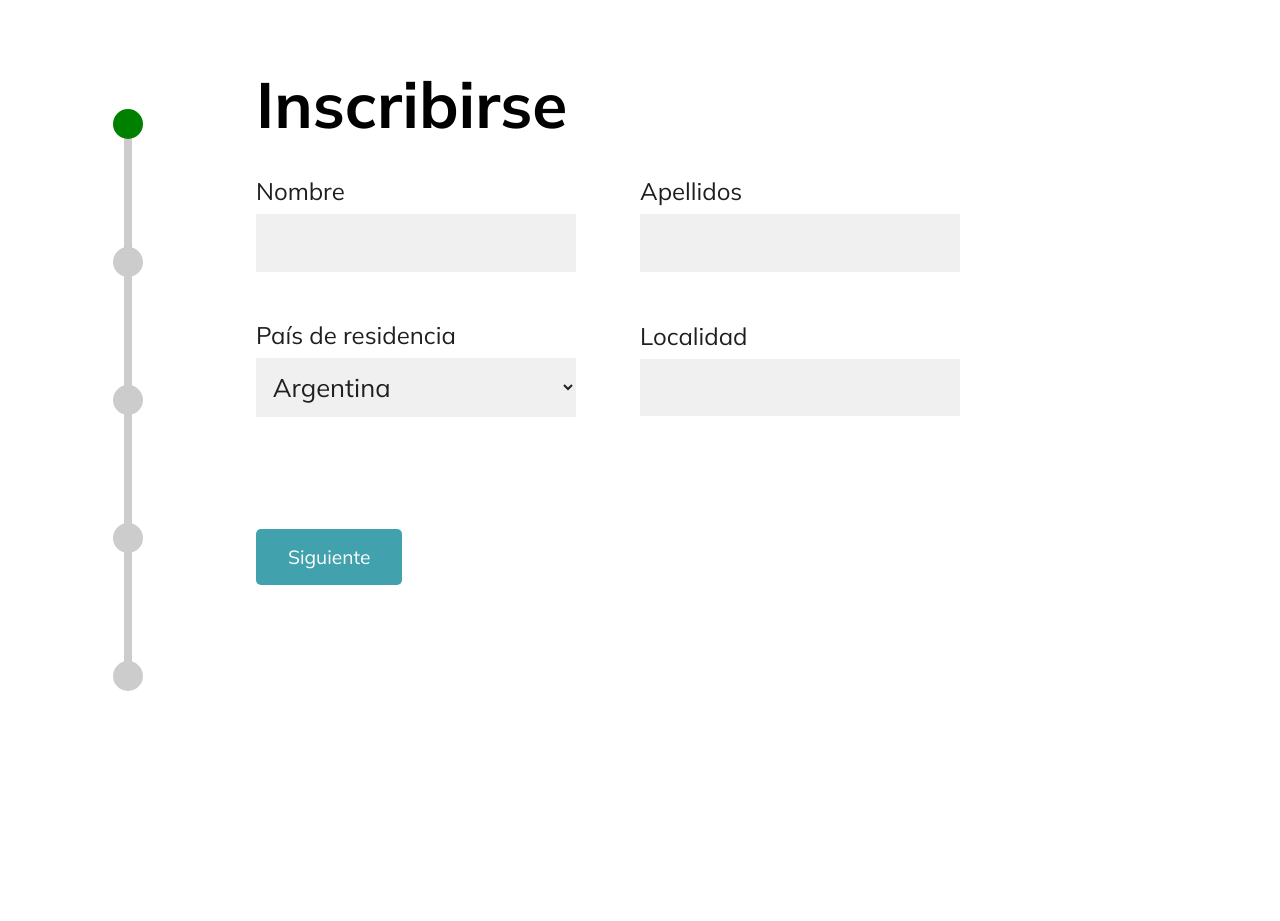
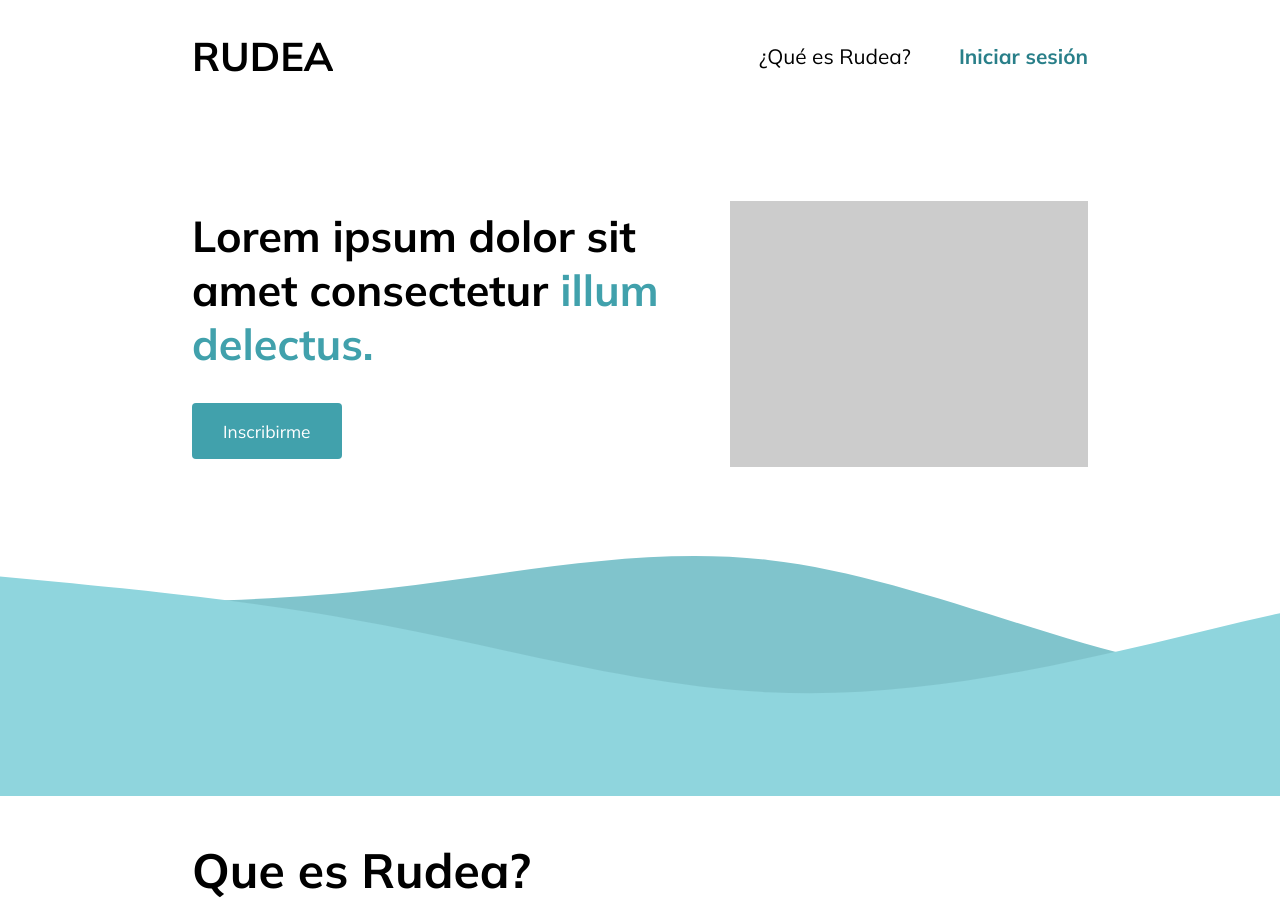
Before and after one commit to LectO-App/ruidea-frontend, a React (Create React App) app: page / in a window 1280 px wide. Shown: the top 921 px of the page. Before the commit the page ends 800 px from the top, so only its background shows below. Built offline with nearby package versions, Linux system fonts and the light colour scheme.

Commit message:
Añadido React Router

```diff
--- a/package.json
+++ b/package.json
@@ -10,6 +10,7 @@
     "react": "^16.13.1",
     "react-dom": "^16.13.1",
     "react-hook-form": "^6.1.2",
+    "react-router-dom": "^5.2.0",
     "react-scripts": "3.4.1"
   },
   "scripts": {
--- a/src/App.js
+++ b/src/App.js
@@ -1,22 +1,26 @@
 import React from "react";
+import { BrowserRouter as Router, Switch, Route } from "react-router-dom";
 
-import Navbar from "./components/Navbar";
-import Hero from "./components/Hero";
-import Info from "./components/Info";
-import Footer from "./components/Footer";
 import Dashboard from "./components/Dashboard";
 import Form from "./components/Form";
+import LandingPage from "./components/LandingPage";
 
 function App() {
   return (
     <div className="App">
-      {/*
-      <Navbar />
-      <Hero />
-      <Info />
-      <Footer />
-      <Dashboard /> */}
-      <Form />
+      <Router>
+        <Switch>
+          <Route exact path="/">
+            <LandingPage />
+          </Route>
+          <Route path="/inscribirse">
+            <Form />
+          </Route>
+          <Route path="/dashboard">
+            <Dashboard />
+          </Route>
+        </Switch>
+      </Router>
     </div>
   );
 }
--- a/src/components/Hero.js
+++ b/src/components/Hero.js
@@ -1,4 +1,7 @@
 import React from "react";
+
+import { Link } from "react-router-dom";
+
 import wave1 from "../img/waves1.svg";
 import wave2 from "../img/waves2.svg";
 
@@ -12,7 +15,9 @@ const Hero = () => {
               Lorem ipsum dolor sit amet consectetur
               <span> illum delectus. </span>
             </h1>
-            <button className="btn-inscribirme">Inscribirme</button>
+            <Link to="inscribirse" className="btn-inscribirme">
+              Inscribirme
+            </Link>
           </div>
           <div className="imagen"></div>
         </div>
--- a/src/components/Info.js
+++ b/src/components/Info.js
@@ -2,7 +2,7 @@ import React from "react";
 
 const Info = () => {
   return (
-    <section className="section-que-es-rudea">
+    <section className="section-que-es-rudea" id="que-es-rudea">
       <div className="titulo">
         <h1>Que es Rudea?</h1>
         <p>Lorem ipsum dolor sit amet consectetur illum detectus.</p>
--- /dev/null
+++ b/src/components/LandingPage.js
@@ -0,0 +1,19 @@
+import React from "react";
+
+import Navbar from "./Navbar";
+import Hero from "./Hero";
+import Info from "./Info";
+import Footer from "./Footer";
+
+const LandingPage = () => {
+  return (
+    <>
+      <Navbar />
+      <Hero />
+      <Info />
+      <Footer />
+    </>
+  );
+};
+
+export default LandingPage;
--- a/src/components/Navbar.js
+++ b/src/components/Navbar.js
@@ -5,7 +5,7 @@ const Navbar = () => {
     <nav>
       <h2>Rudea</h2>
       <div className="links">
-        <p>¿Qué es Rudea?</p>
+        <a href="#que-es-rudea">¿Qué es Rudea?</a>
         <p className="btn-iniciar-sesion">Iniciar sesión</p>
       </div>
     </nav>
--- a/src/css/_hero.scss
+++ b/src/css/_hero.scss
@@ -28,6 +28,9 @@ main {
         width: 100%;
       }
       .btn-inscribirme {
+        display: block;
+        width: fit-content;
+        text-decoration: none;
         border: none;
         color: #fff;
         background-color: $clrMain;
--- a/src/css/_navbar.scss
+++ b/src/css/_navbar.scss
@@ -10,11 +10,14 @@ nav {
   }
   .links {
     margin-left: auto;
-    p {
+    p,
+    a {
       display: inline;
       margin: 0 0 0 3rem;
       font-size: 1.3em;
       cursor: pointer;
+      color: #000;
+      text-decoration: none;
     }
     .btn-iniciar-sesion {
       color: $clrMainDark;
--- a/src/css/info.scss
+++ b/src/css/info.scss
@@ -2,10 +2,10 @@
   padding: 5vh 15%;
   .titulo {
     h1 {
-      font-size: 3em;
+      font-size: 3rem;
     }
     p {
-      font-size: 1.5em;
+      font-size: 1.8rem;
       margin: 1rem 0;
       color: rgb(20, 20, 20);
     }
--- a/src/css/style.scss
+++ b/src/css/style.scss
@@ -14,3 +14,6 @@
   font-family: "Mulish", sans-serif;
   overflow-x: hidden;
 }
+html {
+  scroll-behavior: smooth;
+}
```
Also changed, not shown: 1 other file (tests, documents, lock files or other folders).
